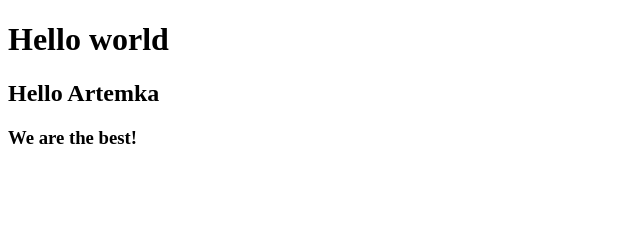
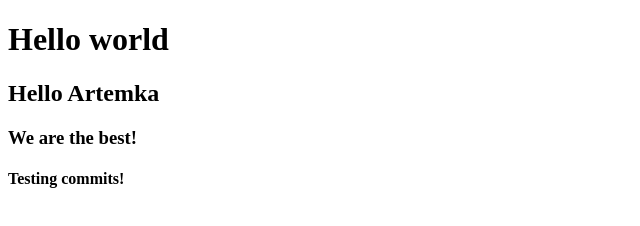
Before and after one commit to Xdecent0/filmify, a plain HTML site: page index.html in a window 1280 px wide. Shown: the whole page, without its empty margins (0-640 px from the left). Drawn offline with Linux system fonts and the light colour scheme.

Commit message:
Добавил новую функцию

```diff
--- a/index.html
+++ b/index.html
@@ -9,5 +9,6 @@
     <h1>Hello world</h1>
     <h2>Hello Artemka</h2>
     <h3>We are the best!</h3>
+    <h4>Testing commits!</h4>
 </body>
 </html>
```
